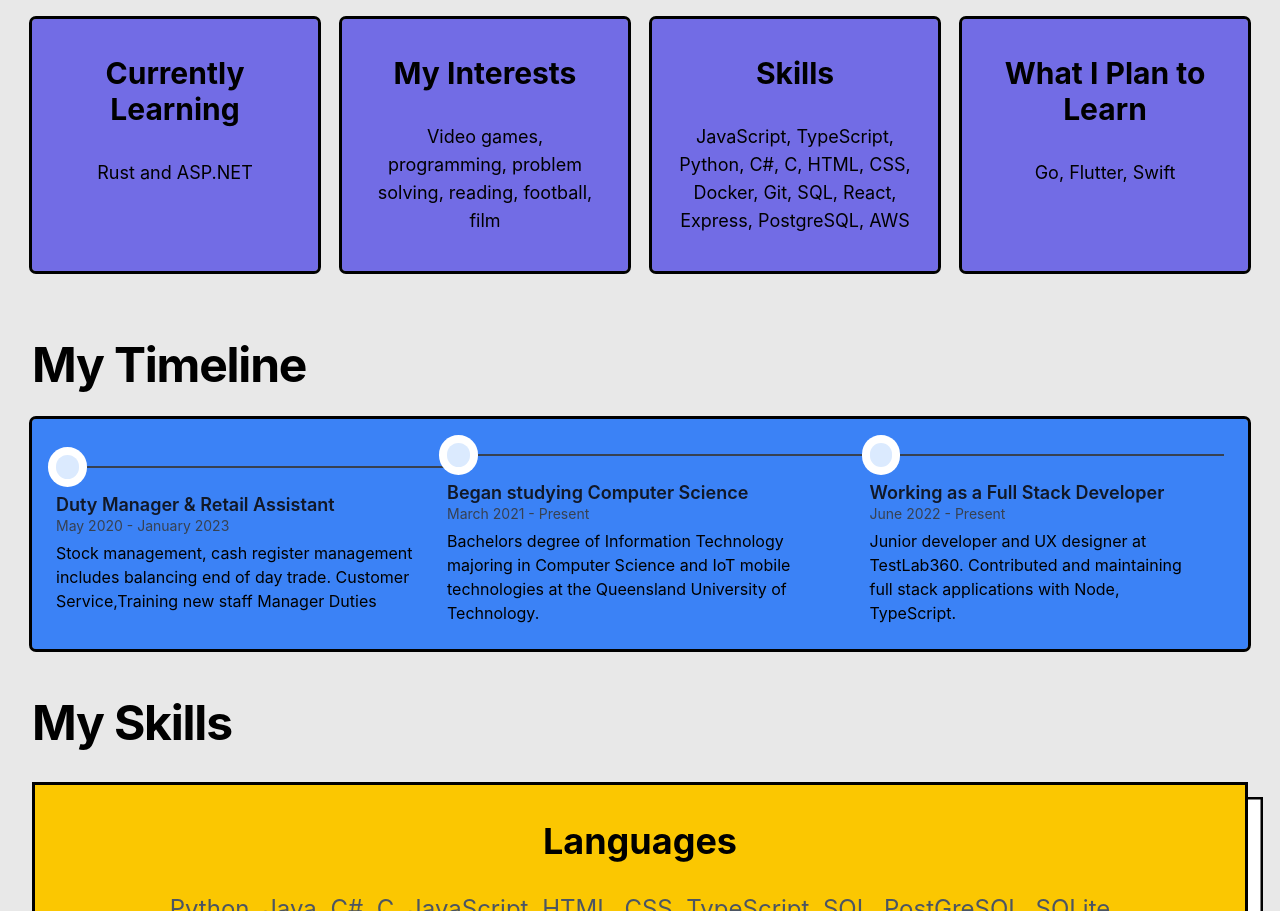
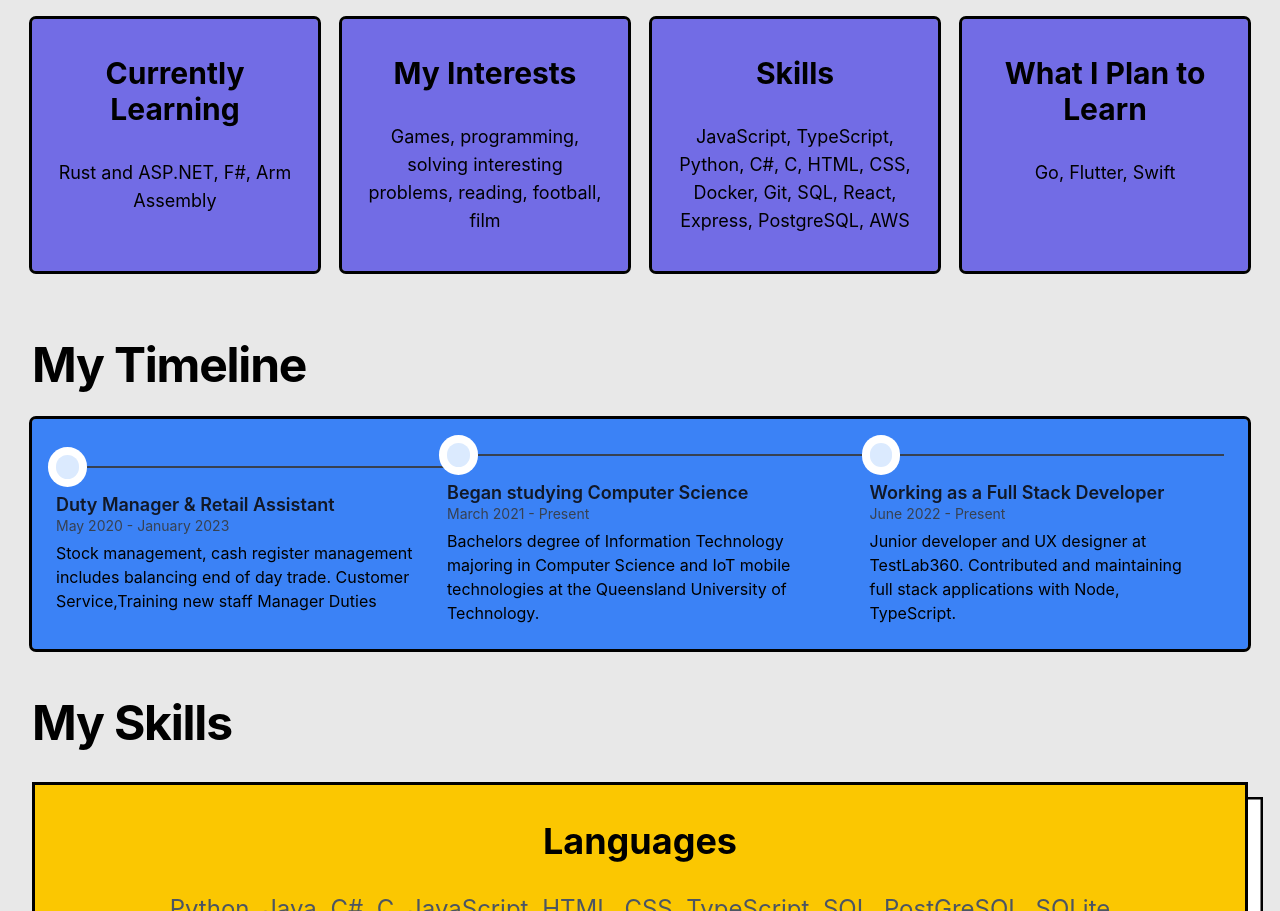
Before and after one commit to BenSimmers/personal-website, a React (Vite) app: page / in a window 1280 px wide. Shown: the part 1283-2194 px from the top of the page. Built offline with nearby package versions, Linux system fonts and the light colour scheme.

Commit message:
code refactor

```diff
--- a/src/components/AboutMe.tsx
+++ b/src/components/AboutMe.tsx
@@ -8,11 +8,11 @@ type Features = {
 
 const features: Features[] = [
   { name: "Currently Learning",
-    description: "Rust and ASP.NET"
+    description: "Rust and ASP.NET, F#, Arm Assembly"
   },
   {
     name: "My Interests",
-    description: "Video games, programming, problem solving, reading, football, film",
+    description: "Games, programming, solving interesting problems, reading, football, film",
   },
   {
     name: "Skills",
```
